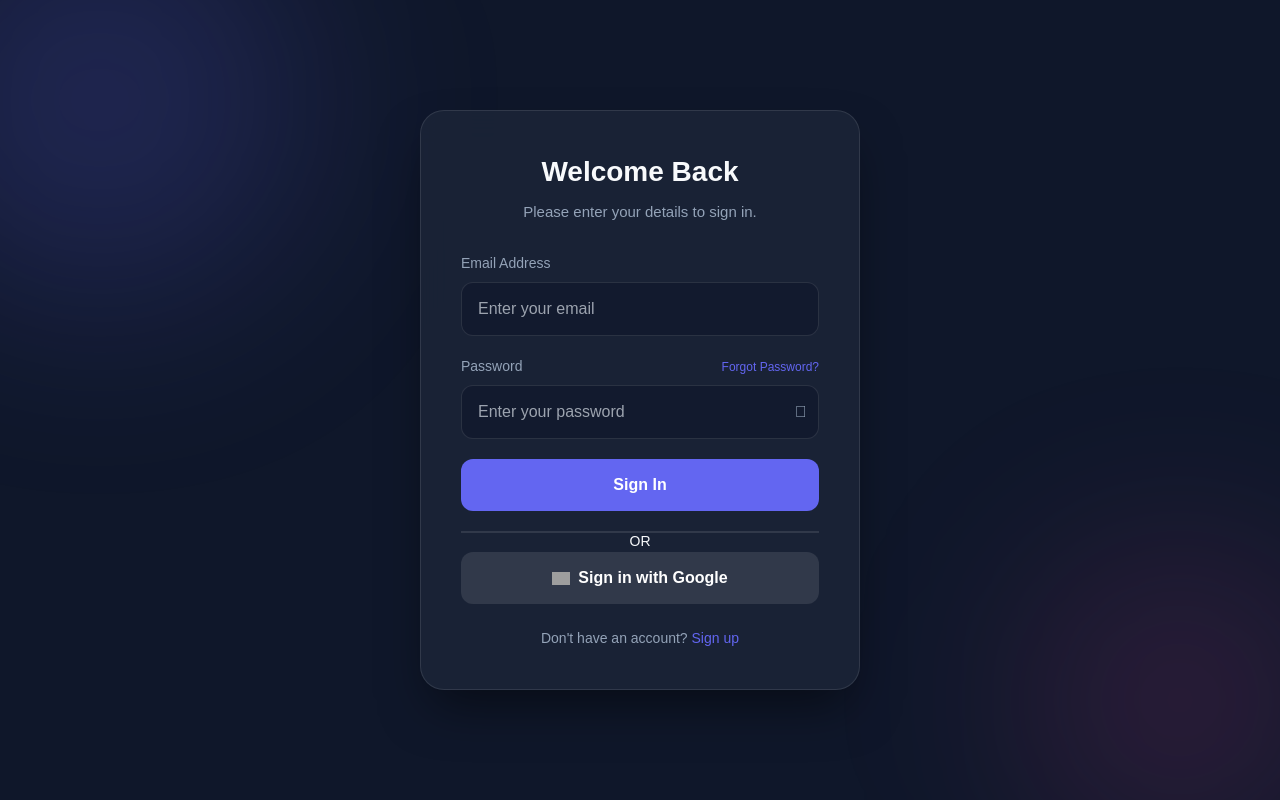
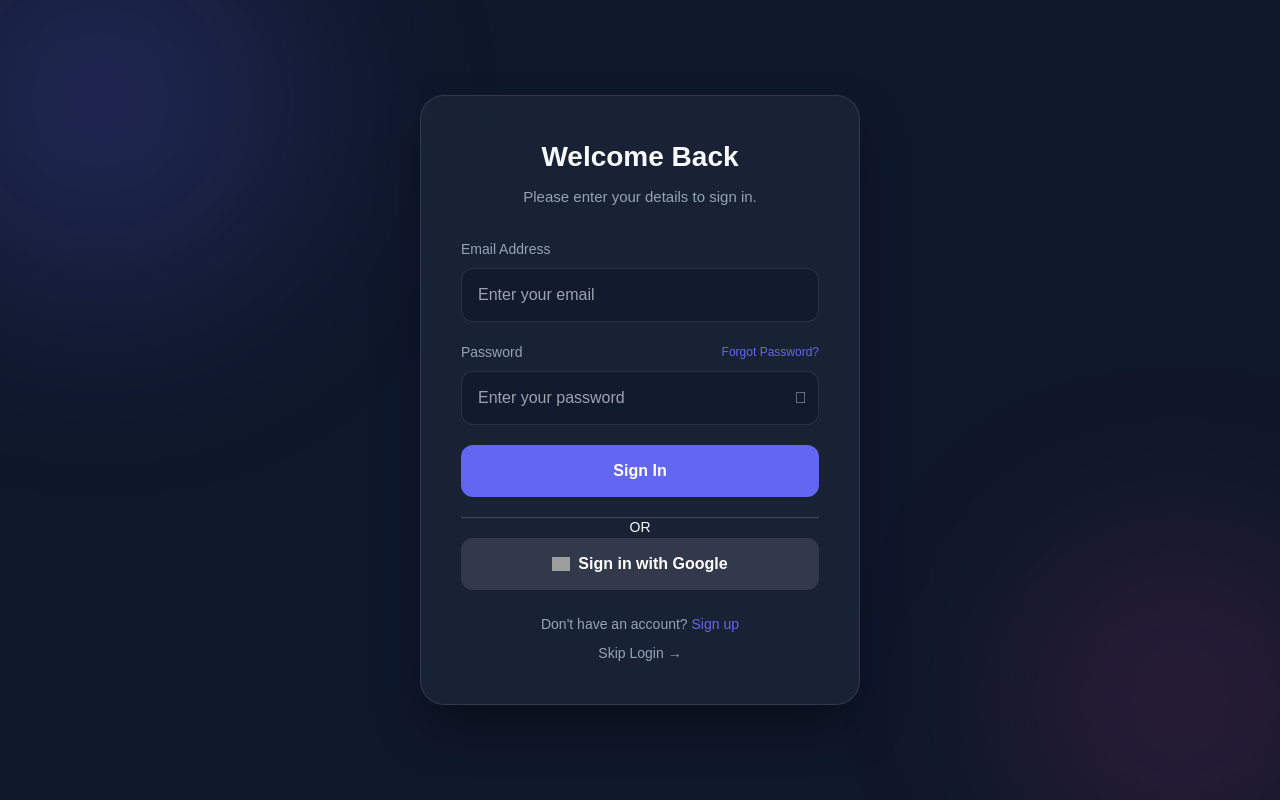
Before and after one commit to Kittencode-co-ltd/ConWork, a plain HTML site: page index.html in a window 1280 px wide. Drawn offline with nearby package versions, Linux system fonts and the light colour scheme; grey boxes are pictures that could not be loaded; some icons are missing.

Commit message:
skip login

```diff
--- a/index.html
+++ b/index.html
@@ -142,6 +142,7 @@
                 </form>
                 <div class="screen-footer">
                     <p>Don't have an account? <a href="#" onclick="showScreen('screen-account-type')">Sign up</a></p>
+                    <p style="margin-top:8px;"><a href="#" onclick="skipLogin()" style="color:var(--text-light);">Skip Login →</a></p>
                 </div>
             </div>
 
--- a/js/login-flow.js
+++ b/js/login-flow.js
@@ -311,6 +311,27 @@ if(formForgot) {
     });
 }
 
+// Skip Login (Guest Access)
+function skipLogin() {
+    const users = getUsers();
+    let guest = users.find(u => u.email === 'guest@conwork.local');
+    if (!guest) {
+        guest = {
+            user_id: 'U-GUEST',
+            name: 'Guest User',
+            email: 'guest@conwork.local',
+            password: '',
+            account_type: 'company',
+            role: 'worker',
+            company_id: 'C-1',
+            created_at: new Date().toISOString()
+        };
+        saveUser(guest);
+    }
+    currentUser = guest;
+    goToDashboard();
+}
+
 // Mock Google Login
 function loginWithGoogle() {
     const email = prompt("Simulating Google Login...\n\nEnter your Google Email:");
```
Also changed, not shown: 1 other file.
